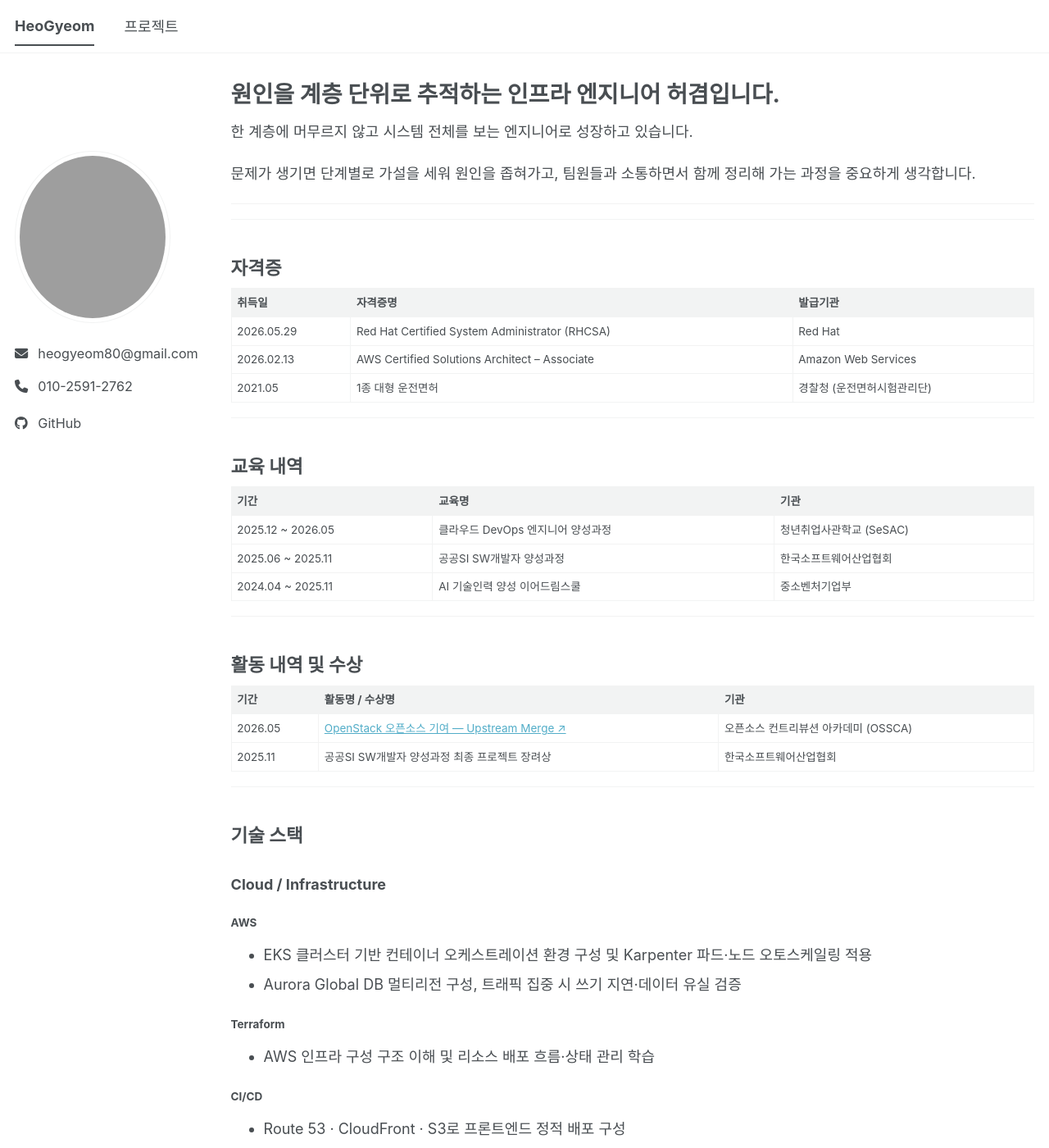
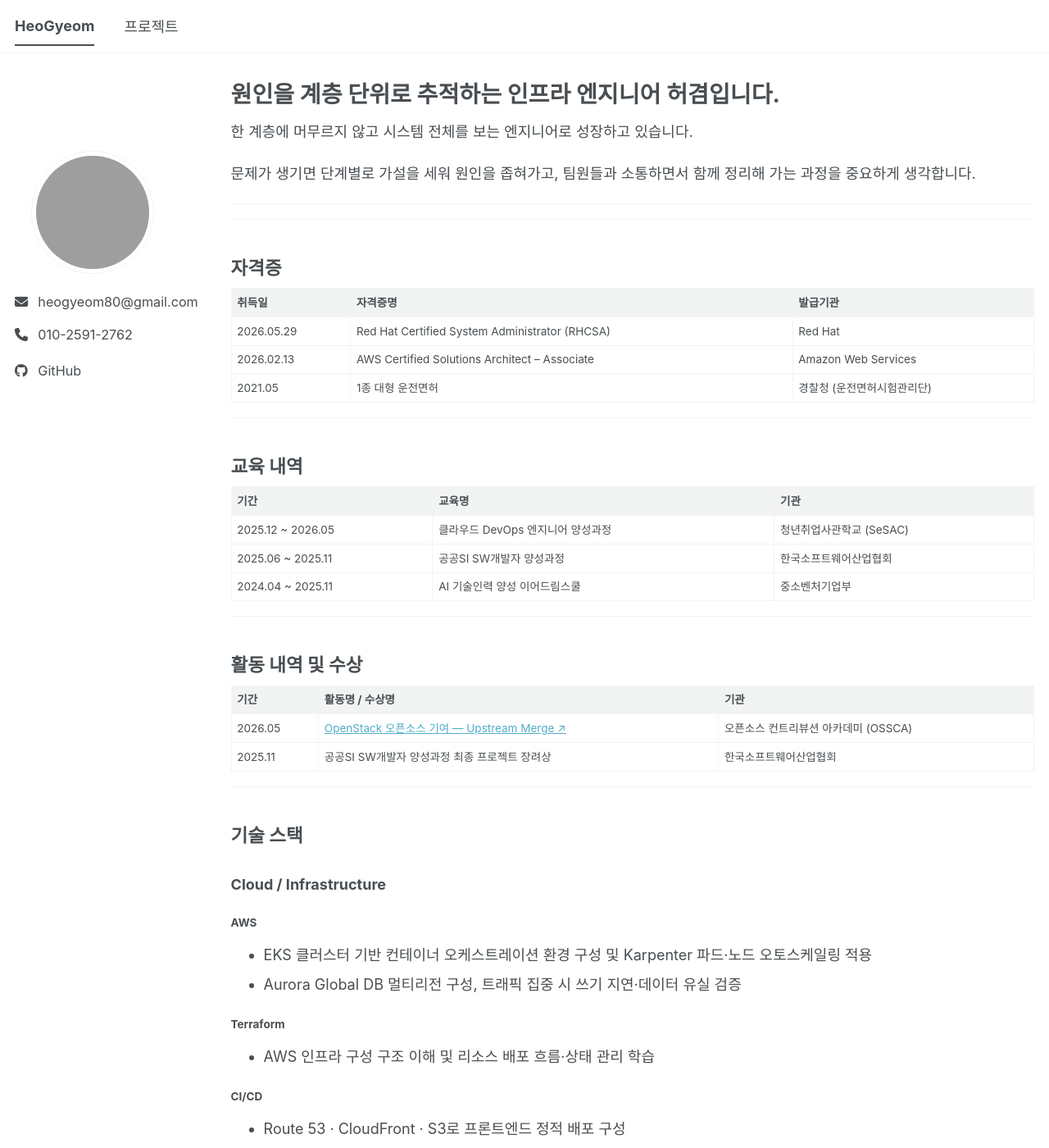
Before and after one commit to Heo-Gyeom/Heo-Gyeom.github.io, a Jekyll site: the page built from _pages/about.md, in a window 1280 px wide and 1400 px high. Shown: the whole window at 82% size. Built offline with Jekyll 4.4.1, drawn with Linux system fonts in a browser that asks for light colours; a script bundle is joined from its source files by our own code; library files that are not in the unit come from our copies.

Commit message:
portfolio·custom head 수정사항 반영
Co-Authored-By: Claude Sonnet 4.6 <noreply@anthropic.com>

```diff
--- a/_includes/head/custom.html
+++ b/_includes/head/custom.html
@@ -17,6 +17,71 @@
 <!-- footer가 콘텐츠 끝에 자연스럽게 붙도록 강제 (jQuery의 bumpIt 무효화) -->
 <style>
   body { margin-bottom: 0 !important; padding-bottom: 0 !important; }
+
+  /* ───────── 전 페이지 공통 반응형 안정화 ───────── */
+
+  /* 아바타: 어떤 폭에서도 정사각 원형 고정 (테마의 max-width:100% + 고정 height로 인한 찌그러짐 방지) */
+  .author__avatar img {
+    width: 150px !important;
+    height: 150px !important;
+    max-width: 150px !important;
+    aspect-ratio: 1 / 1;
+    object-fit: cover !important;
+    object-position: top center !important;
+    border-radius: 50% !important;
+  }
+  .sidebar .author__avatar {
+    display: block !important;
+    width: 150px !important;
+    margin: 0 auto 1.2rem !important;
+    text-align: center;
+  }
+
+  /* 연락처(이메일·전화·GitHub)는 항상 표시, 'Follow' 토글 버튼 숨김 */
+  .author__urls-wrapper { display: block !important; }
+  .author__urls-wrapper > button { display: none !important; }
+  .author__urls {
+    display: block !important;
+    position: static !important;
+    margin: 0 auto !important;
+    border: 0 !important;
+    box-shadow: none !important;
+    background: transparent !important;
+  }
+  .author__urls::before { display: none !important; }
+  .author__urls a { overflow-wrap: anywhere; word-break: break-word; }
+
+  /* 좁은 화면(≤1024px): 사이드바가 본문 위로 깔끔히 쌓이고 가운데 정렬 */
+  @media screen and (max-width: 1024px) {
+    .sidebar {
+      position: relative !important;
+      top: auto !important;
+      float: none !important;
+      clear: both;
+      width: 100% !important;
+      max-width: 100% !important;
+      margin-bottom: 2rem;
+      padding-right: 0 !important;
+    }
+    .sidebar .author__content {
+      display: block !important;
+      text-align: center;
+      padding: 0 !important;
+    }
+    .archive,
+    .page {
+      width: 100% !important;
+      float: none !important;
+      clear: both;
+    }
+    /* 표가 좁은 화면에서 넘칠 때 가로 스크롤 */
+    table {
+      display: block;
+      width: 100%;
+      overflow-x: auto;
+    }
+    img { max-width: 100%; height: auto; }
+  }
 </style>
 
 <!-- end custom head snippets -->
```
Also changed, not shown: _pages/portfolio.html (+0 -68 lines).
